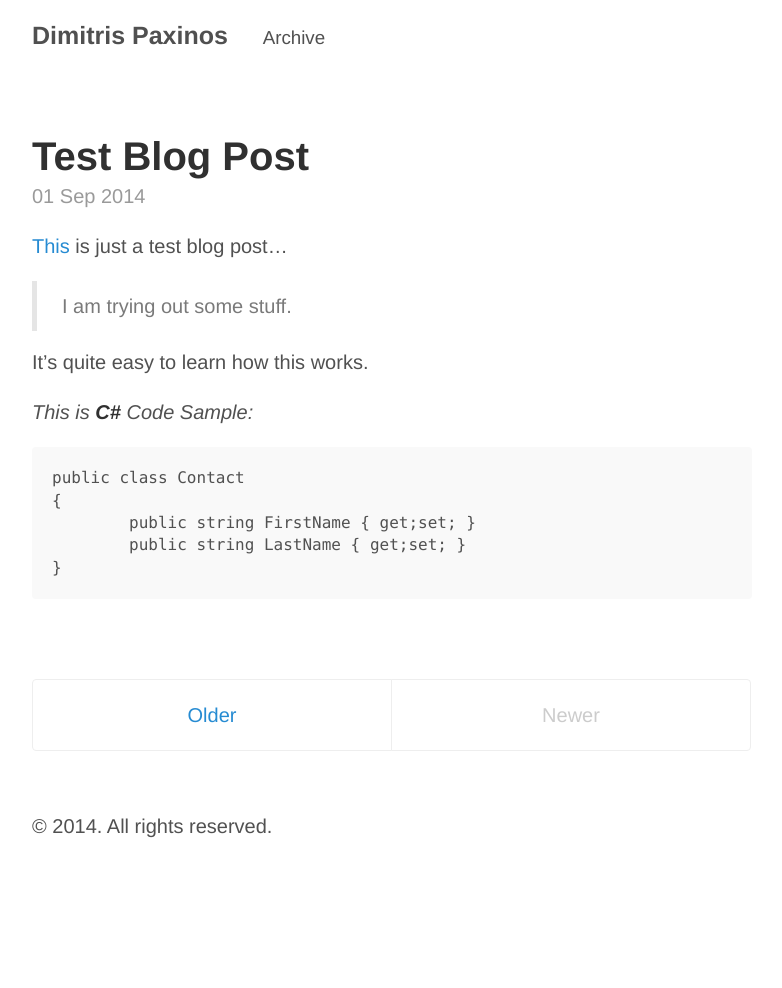
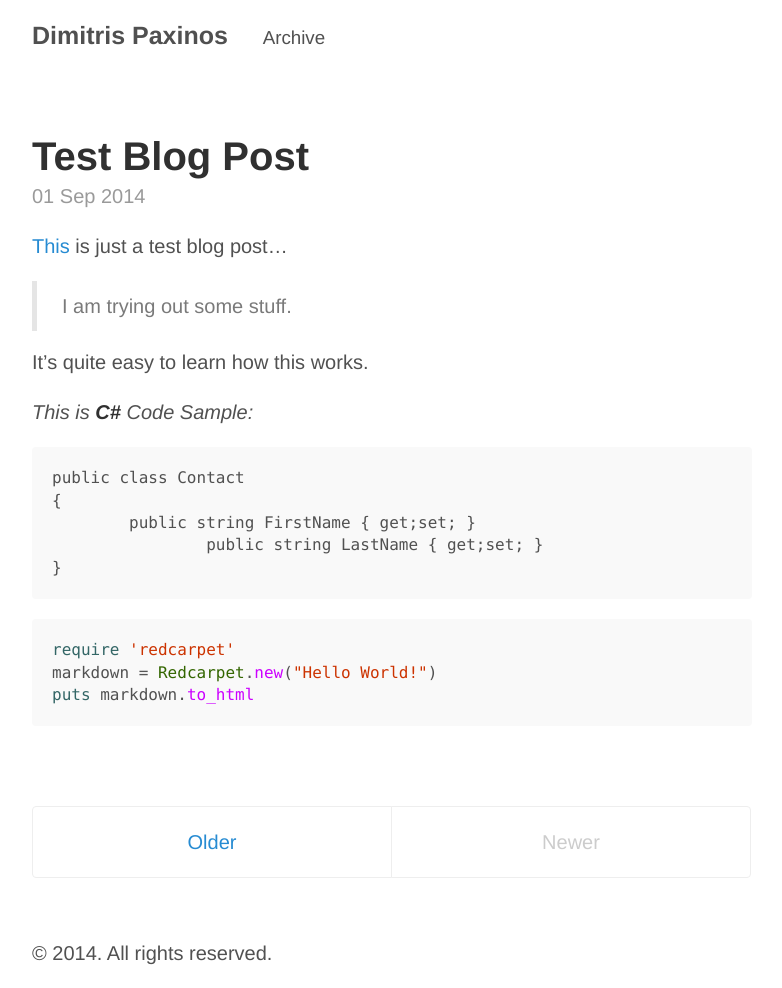
Before and after one commit to dimitrispaxinos/dimitrispaxinos.github.io, a Jekyll site: the page built from index.html, in a window 1280 px wide. Shown: the whole page, without its empty margins (248-1030 px from the left). Built offline with Jekyll 4.4.1, drawn with Linux system fonts in a browser that asks for light colours; Markdown is read by kramdown in place of the engine named in the settings; the list of posts is cut into pages by our own code; before the commit the page ends 900 px from its top, so only the background shows below that.

Commit message:
test changes

````diff
--- a/_posts/2014-09-01-Test-Blog-Post.md
+++ b/_posts/2014-09-01-Test-Blog-Post.md
@@ -10,5 +10,14 @@ It's quite easy to learn how this works.
     public class Contact
     {
     	public string FirstName { get;set; }
-		public string LastName { get;set; }
+    		public string LastName { get;set; }
     }
+
+
+
+
+```ruby
+require 'redcarpet'
+markdown = Redcarpet.new("Hello World!")
+puts markdown.to_html
+```
````
